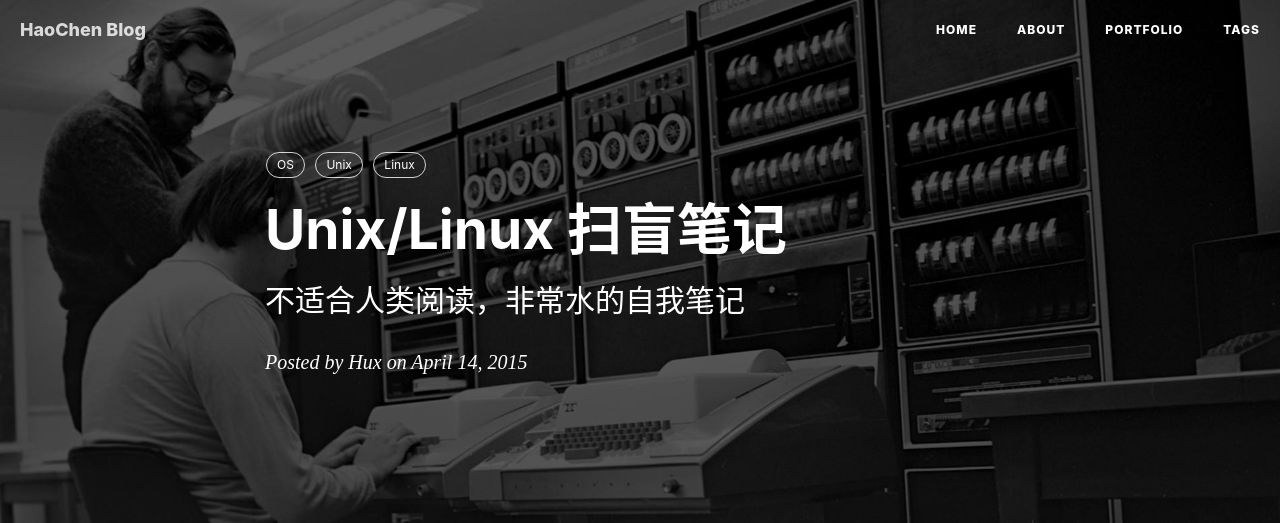
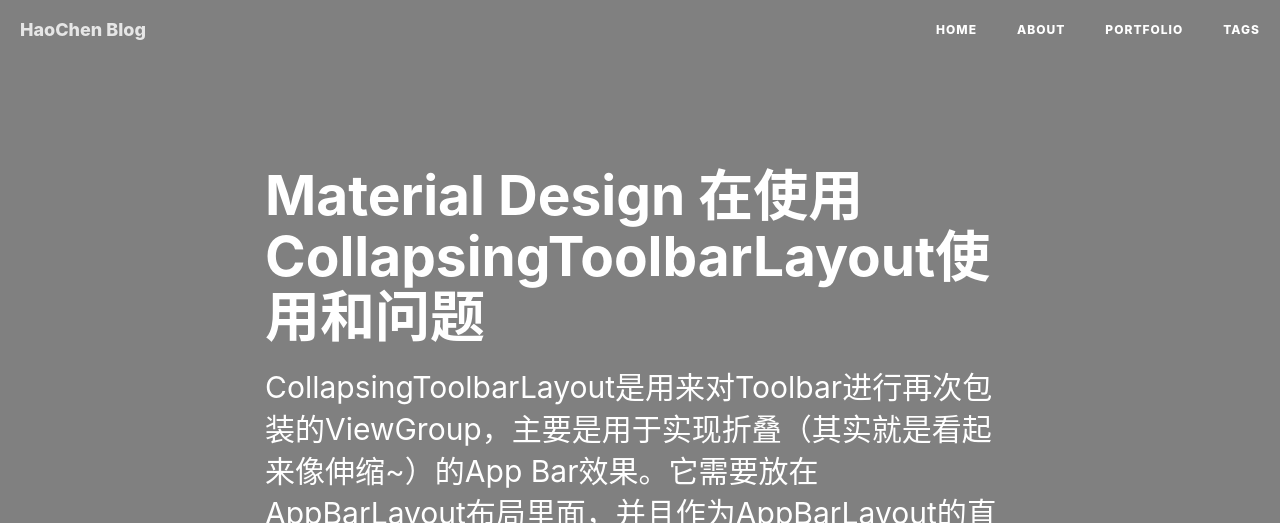
Before and after one commit to chengzichen/chengzichen.github.io, a Jekyll site: the page built from _posts/2017-2-9-Material Design for CollapsingToolbarLayout.md, in a window 1280 px wide. Shown: the top 523 px of the page. Built offline with Jekyll 4.4.1, drawn with Linux system fonts in a browser that asks for light colours; nearby versions of some CDN libraries; comment, search, counter and statistics services are not loaded; some of the changed text lies outside the part shown; grey boxes are pictures that could not be loaded.

Commit message:
修改md

```diff
--- a/_posts/2017-2-9-Material Design for CollapsingToolbarLayout.md
+++ b/_posts/2017-2-9-Material Design for CollapsingToolbarLayout.md
@@ -1,18 +1,12 @@
 ---
 layout:     post
-title:      "Unix/Linux 扫盲笔记"
-subtitle:   "不适合人类阅读，非常水的自我笔记"
-date:       2015-04-14
-author:     "Hux"
-header-img: "img/post-bg-unix-linux.jpg"
-catalog: true
-tags:
-    - OS
-    - Unix
-    - Linux
+title:      "Material Design 在使用CollapsingToolbarLayout使用和问题"
+subtitle:   "CollapsingToolbarLayout是用来对Toolbar进行再次包装的ViewGroup，主要是用于实现折叠（其实就是看起来像伸缩~）的App Bar效果。它需要放在AppBarLayout布局里面，并且作为AppBarLayout的直接子View。CollapsingToolbarLayout主要包括几个功能（参照了官方网站上内容，略加自己的理解进行解释）"
+date:     2/9/2017 4:41:44 PM
+author:     "haochen"
+header-img: "post-bg-unix-linux.jpg"
 ---
 
-> This document is not completed and will be updated anytime.
 # CollapsingToolbarLayout
 
 
```
